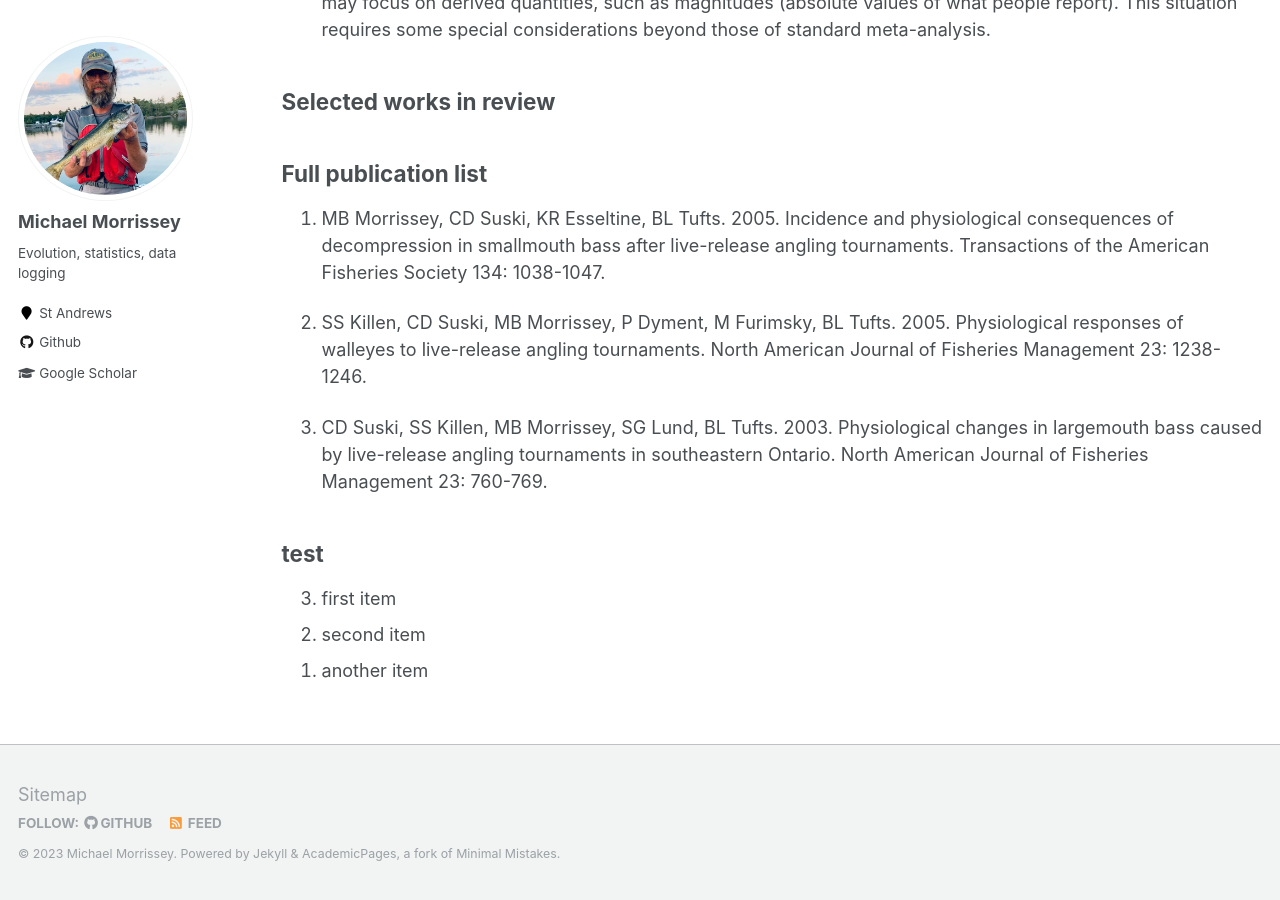
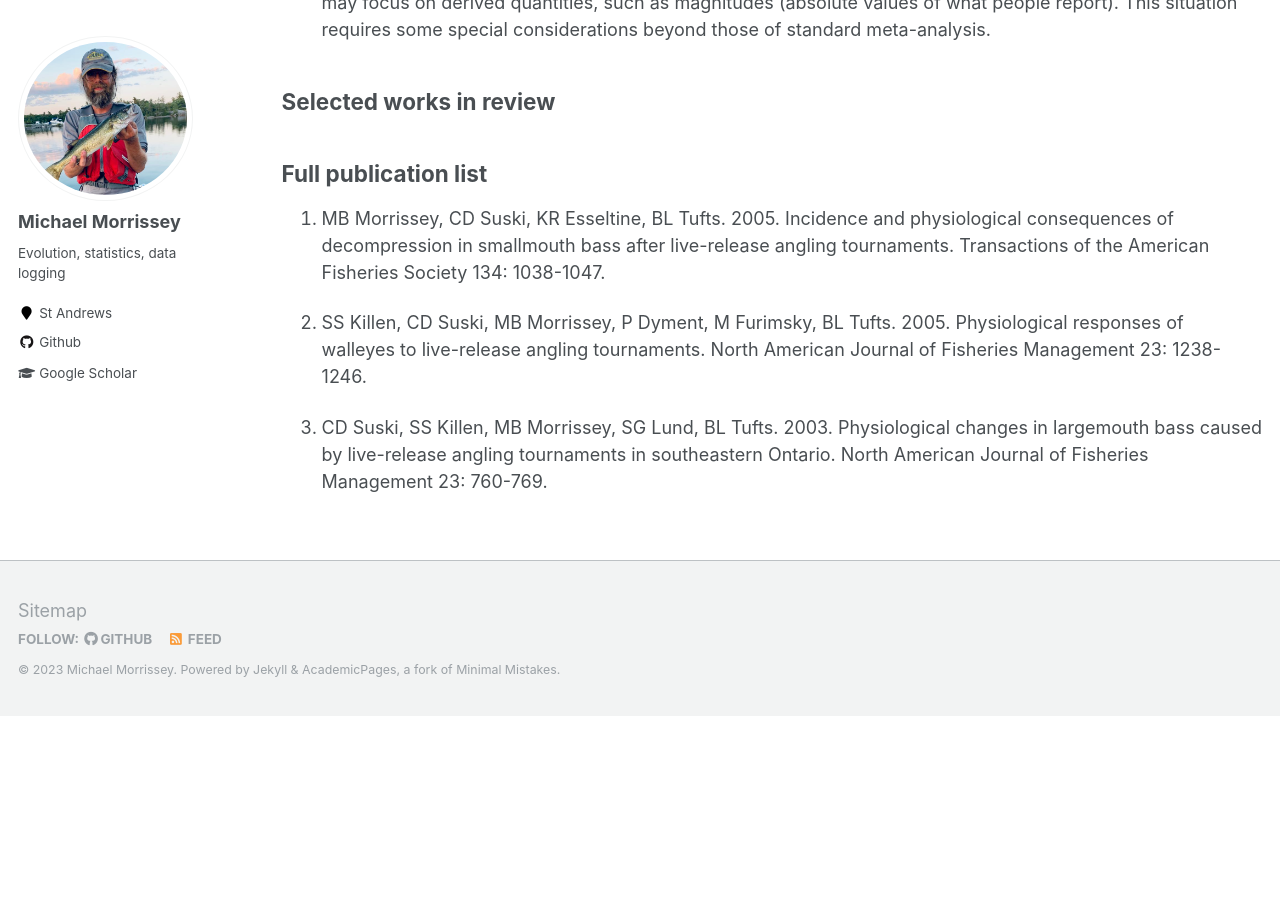
Before and after one commit to mbmorrissey/mbmorrissey.github.io, a Jekyll site: the page built from _pages/publications.md, in a window 1280 px wide and 900 px high, scrolled down 1554 px. Built offline with Jekyll 4.4.1, drawn with Linux system fonts in a browser that asks for light colours; after the commit the page ends 2270 px from its top, so only the background shows below that.

Commit message:
Update publications.md

```diff
--- a/_pages/publications.md
+++ b/_pages/publications.md
@@ -59,16 +59,10 @@
 
 ## Full publication list
 
-3. MB Morrissey, CD Suski, KR Esseltine, BL Tufts. 2005. Incidence and physiological consequences of decompression in smallmouth bass after live-release angling tournaments. Transactions of the American Fisheries Society 134: 1038-1047.
+0. MB Morrissey, CD Suski, KR Esseltine, BL Tufts. 2005. Incidence and physiological consequences of decompression in smallmouth bass after live-release angling tournaments. Transactions of the American Fisheries Society 134: 1038-1047.
 
-2. SS Killen, CD Suski, MB Morrissey, P Dyment, M Furimsky, BL Tufts. 2005. Physiological responses of walleyes to live-release angling tournaments. North American Journal of Fisheries Management 23: 1238-1246.
+0. SS Killen, CD Suski, MB Morrissey, P Dyment, M Furimsky, BL Tufts. 2005. Physiological responses of walleyes to live-release angling tournaments. North American Journal of Fisheries Management 23: 1238-1246.
 
-1. CD Suski, SS Killen, MB Morrissey, SG Lund, BL Tufts. 2003. Physiological changes in largemouth bass caused by live-release angling tournaments in southeastern Ontario. North American Journal of Fisheries Management 23: 760-769.
+0. CD Suski, SS Killen, MB Morrissey, SG Lund, BL Tufts. 2003. Physiological changes in largemouth bass caused by live-release angling tournaments in southeastern Ontario. North American Journal of Fisheries Management 23: 760-769.
 
-
-## test
-
-0. first item
-0. second item
-0. another item
 {: reversed="reversed"}
```
